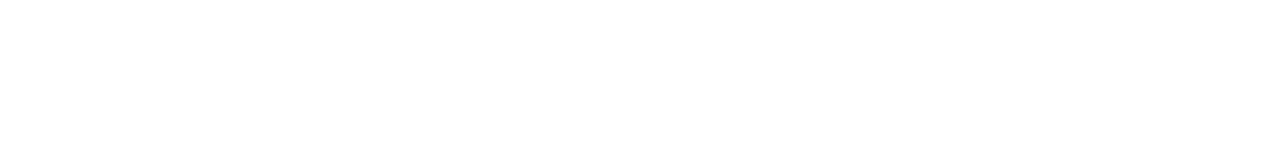
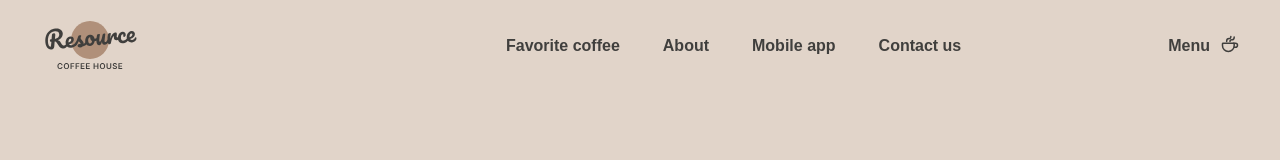
Before and after one commit to Veraveritvveru/coffee-house, a website: page src/index.html in a window 1280 px wide. Drawn offline with nearby package versions, Linux system fonts and the light colour scheme.

Commit message:
feat: add header html and css

```diff
--- a/src/index.html
+++ b/src/index.html
@@ -1,14 +1,63 @@
 <!DOCTYPE html>
 <html lang="en">
+
 <head>
-    <meta charset="UTF-8">
-    <meta name="viewport" content="width=device-width, initial-scale=1.0">
-    <link rel="stylesheet" href="../dist/css/main.css">
-    <title>Document</title>
+  <meta charset="UTF-8">
+  <meta name="viewport" content="width=device-width, initial-scale=1.0">
+  <link rel="stylesheet" href="../dist/css/main.css">
+  <title>Coffee House</title>
 </head>
+
 <body>
+  <header class="header">
+    <div class="wrapper header__wrapper">
+      <h1 class="logo">
+        <a href="#">
+          <img src="assets/icons/logo.svg" alt="Coffee House">
+        </a>
+      </h1>
+      <div class="header__box">
+        <nav class="nav">
+          <ul class="nav__list">
+            <li class="nav__item">
+              <a href="#favourites">Favorite coffee</a>
+            </li>
+            <li class="nav__item">
+              <a href="#about">About</a>
+            </li>
+            <li class="nav__item">
+              <a href="#mobile app">Mobile app</a>
+            </li>
+            <li class="nav__item">
+              <a href="#contact us">Contact us</a>
+            </li>
+          </ul>
+        </nav>
+        <a href="./menu.html" class="header__menu">
+          <span>Menu</span>
+          <svg width="20" height="20" viewBox="0 0 20 20" fill="none" xmlns="http://www.w3.org/2000/svg">
+            <path
+              d="M14.167 9.76667V11.6667C14.167 14.8883 11.5553 17.5 8.33366 17.5C5.112 17.5 2.50033 14.8883 2.50033 11.6667V9.76667C2.50033 9.4353 2.76896 9.16667 3.10033 9.16667H13.567C13.8984 9.16667 14.167 9.4353 14.167 9.76667Z"
+              stroke="#403F3D" stroke-width="1.5" stroke-linecap="round" stroke-linejoin="round" />
+            <path
+              d="M10.0003 7.50008C10.0003 6.66675 10.5956 5.83341 11.786 5.83341V5.83341C13.101 5.83341 14.167 4.76743 14.167 3.45246V2.91675"
+              stroke="#403F3D" stroke-width="1.5" stroke-linecap="round" stroke-linejoin="round" />
+            <path
+              d="M6.66634 7.5V7.08333C6.66634 5.70262 7.78563 4.58333 9.16634 4.58333V4.58333C10.0868 4.58333 10.833 3.83714 10.833 2.91667V2.5"
+              stroke="#403F3D" stroke-width="1.5" stroke-linecap="round" stroke-linejoin="round" />
+            <path
+              d="M13.333 9.16675H15.4163C16.5669 9.16675 17.4997 10.0995 17.4997 11.2501C17.4997 12.4007 16.5669 13.3334 15.4163 13.3334H14.1663"
+              stroke="#403F3D" stroke-width="1.5" stroke-linecap="round" stroke-linejoin="round" />
+          </svg>
+
+        </a>
+      </div>
+
+    </div>
+  </header>
 
 
-    <script src="../dist/js/main.js"></script>
+  <script src="../dist/js/main.js"></script>
 </body>
+
 </html>
--- /dev/null
+++ b/src/scss/_header.scss
@@ -0,0 +1,76 @@
+@use 'placeholders';
+@use 'variables' as *;
+
+.header__wrapper {
+  display: flex;
+  justify-content: space-between;
+  align-items: center;
+  gap: 366px;
+}
+
+h1 {
+  margin: 0;
+}
+
+.header__box {
+  display: flex;
+  justify-content: space-between;
+  flex-grow: 2;
+}
+
+.nav__list {
+  display: flex;
+  justify-content: space-between;
+  gap: 43px;
+}
+
+.nav__item {
+  @extend %link-and-button-text;
+  position: relative;
+}
+
+.nav__item::after {
+  content: "";
+  position: absolute;
+  left: 0;
+  bottom: -3px;
+  width: 100%;
+  height: 2px;
+  background-color: $text-dark;
+  opacity: 0;
+  transform: scale(0);
+  transition: 0.5s;
+}
+
+.nav__item:hover::after {
+  opacity: 1;
+  transform: scale(100%);
+}
+
+
+.header__menu {
+  display: flex;
+  position: relative;
+  gap: 10px;
+}
+
+.header__menu span {
+  @extend %link-and-button-text;
+}
+
+.header__menu::after {
+  content: "";
+  position: absolute;
+  bottom: -3px;
+  background-color: $text-dark;
+  opacity: 0;
+  transform: scale(0);
+  height: 2px;
+  width: 100%;
+  transition: 0.5s;
+}
+
+.header__menu:hover::after {
+  transform: scaleX(100%);
+  opacity: 1;
+}
--- /dev/null
+++ b/src/scss/_placeholders.scss
@@ -0,0 +1,11 @@
+%link-and-button-text {
+  font-size: 1.6rem;
+  font-weight: 600;
+  line-height: 150%;
+}
+
+%burger-link {
+  font-size: 3.2rem;
+  font-weight: 600;
+  line-height: 125%;
+}
--- a/src/scss/main.scss
+++ b/src/scss/main.scss
@@ -1,5 +1,7 @@
 @use 'variables' as *;
+@use 'header';
 @import '../../node_modules/normalize.css/normalize.css';
+
 
 @font-face {
   font-family: 'Inter';
@@ -29,7 +31,20 @@
 *::after,
 *::before {
   box-sizing: border-box;
+  margin: 0;
+  padding: 0;
 }
+
+li {
+  list-style: none;
+}
+
+a {
+  text-decoration: none;
+  color: inherit;
+  font-family: inherit;
+}
+
 
 html {
   font-size: 10px;
@@ -43,4 +58,11 @@ body {
   font-weight: 400;
   line-height: 150%;
   color: $text-dark;
+  background-color: $bg-body;
 }
+
+.wrapper {
+  margin: 0 auto;
+  max-width: 1440px;
+  padding: 15px 40px 0 40px;
+}
```
Also changed, not shown: src/menu.html (added, +11 -0 lines), dist/css/main.css, src/assets/icons/logo.svg (added), src/scss/_variables.scss (line endings or trailing spaces), 1 other file.
